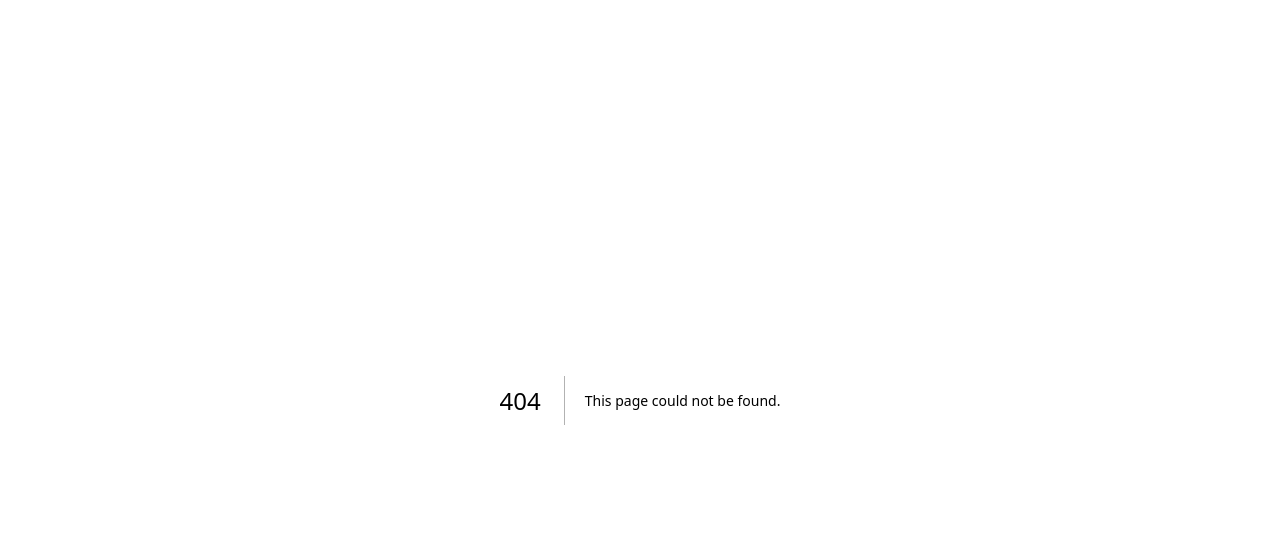
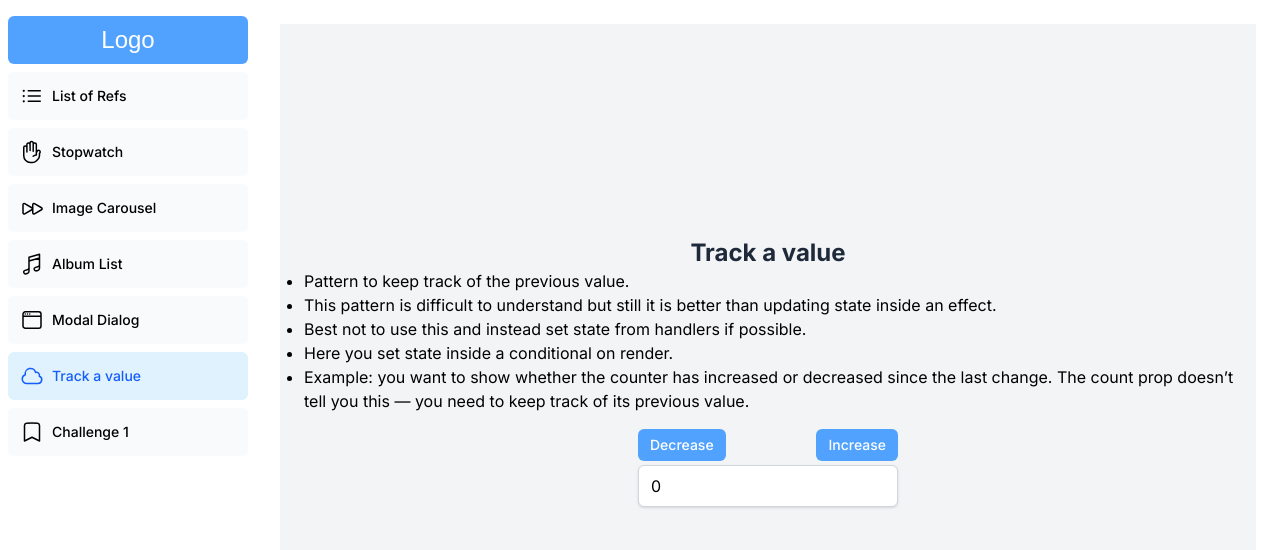
Before and after one commit to msrxse/next-challenges, a Next.js app: page /dashboard/track-a-value in a window 1280 px wide. Before the commit this address had no page. Shown: the top 550 px of the page. Built offline with nearby package versions, Linux system fonts and the light colour scheme; a web font is replaced by a local one.

Commit message:
Add pattern to keep track of previous value

```diff
--- /dev/null
+++ b/app/dashboard/track-a-value/page.tsx
@@ -0,0 +1,61 @@
+"use client";
+
+import { Button } from "@/app/ui/button";
+import React, { useState } from "react";
+
+function CountLabel({ count }: { count: number }) {
+  const [previousCount, setPreviousCount] = useState(count); // Keeps track of the prop as it was on the last render (not the current).
+  const [trend, setTrend] = useState<"Ascending" | "Descending" | null>(null);
+
+  if (previousCount !== count) {
+    // Here we set state on render under a conditional
+    setPreviousCount(count); // This  line is important - stops infinite loop when previous === count
+    setTrend(count > previousCount ? "Ascending" : "Descending"); // with each new rerender we say say if trend is ASC / DESC
+  }
+
+  return (
+    <div>
+      <input
+        className="mt-1 block w-full px-3 py-2 bg-white border border-gray-300 rounded-md shadow-sm focus:outline-none focus:ring-blue-500 focus:border-blue-500"
+        value={count}
+        readOnly
+      />
+      <p className="h-8 mt-2">{trend}</p>
+    </div>
+  );
+}
+
+function Page() {
+  const [count, setCount] = useState(0);
+
+  return (
+    <main className="bg-gray-100 h-full flex flex-col justify-center items-center">
+      <h1 className="text-2xl font-bold text-gray-800">Track a value</h1>
+      <ul className="list-disc w-full pl-6">
+        <li>Pattern to keep track of the previous value.</li>
+        <li>
+          This pattern is difficult to understand but still it is better than
+          updating state inside an effect.
+        </li>
+        <li>
+          Best not to use this and instead set state from handlers if possible.
+        </li>
+        <li>Here you set state inside a conditional on render.</li>
+        <li>
+          Example: you want to show whether the counter has increased or
+          decreased since the last change. The count prop doesn’t tell you this
+          — you need to keep track of its previous value.
+        </li>
+      </ul>
+      <div className="py-4">
+        <div className="flex justify-between">
+          <Button onClick={() => setCount(count - 1)}>Decrease</Button>
+          <Button onClick={() => setCount(count + 1)}>Increase</Button>
+        </div>
+        <CountLabel count={count} />
+      </div>
+    </main>
+  );
+}
+
+export default Page;
--- a/app/ui/dashboard/nav-links.tsx
+++ b/app/ui/dashboard/nav-links.tsx
@@ -3,6 +3,10 @@
 import Link from "next/link";
 import {
   BookmarkIcon,
+  CloudIcon,
+  ForwardIcon,
+  HandRaisedIcon,
+  ListBulletIcon,
   MusicalNoteIcon,
   WindowIcon,
 } from "@heroicons/react/24/outline";
@@ -10,12 +14,16 @@ import clsx from "clsx";
 import { usePathname } from "next/navigation";
 
 const links = [
-  { name: "List of Refs", href: "/dashboard/list-of-refs", icon: BookmarkIcon },
-  { name: "Stopwatch", href: "/dashboard/stopwatch", icon: BookmarkIcon },
+  {
+    name: "List of Refs",
+    href: "/dashboard/list-of-refs",
+    icon: ListBulletIcon,
+  },
+  { name: "Stopwatch", href: "/dashboard/stopwatch", icon: HandRaisedIcon },
   {
     name: "Image Carousel",
     href: "/dashboard/image-carousel",
-    icon: BookmarkIcon,
+    icon: ForwardIcon,
   },
   {
     name: "Album List",
@@ -23,6 +31,11 @@ const links = [
     icon: MusicalNoteIcon,
   },
   { name: "Modal Dialog", href: "/dashboard/modal-dialog", icon: WindowIcon },
+  {
+    name: "Track a value",
+    href: "/dashboard/track-a-value",
+    icon: CloudIcon,
+  },
   { name: "Challenge 1", href: "/dashboard/challenge-1", icon: BookmarkIcon },
 ];
 
```
